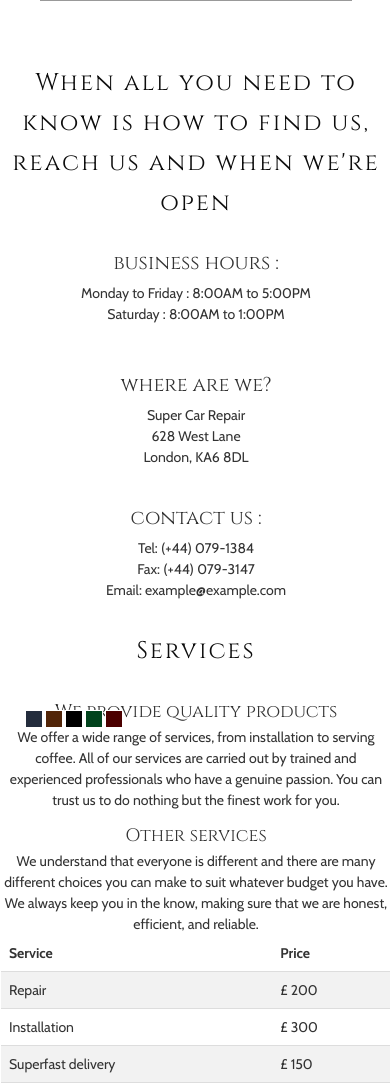
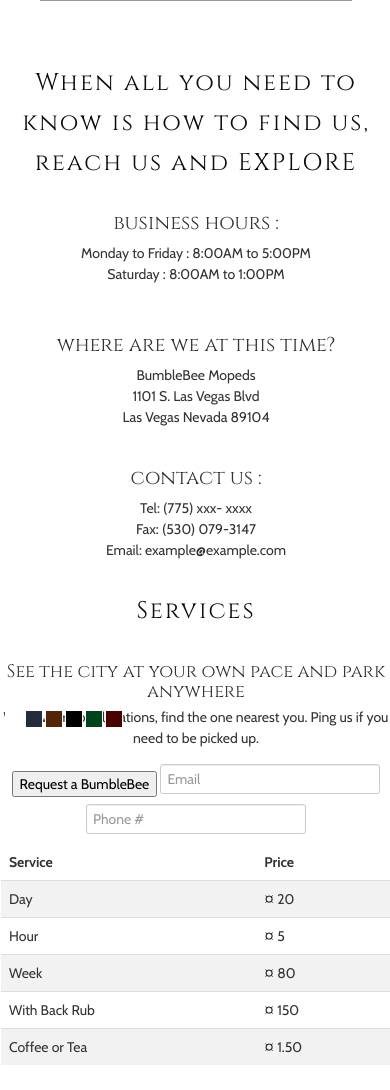
Before and after one commit to NevadaKiran/BumbleBee, a plain HTML site: page index.html in a window 390 px wide. Shown: the part 102-1192 px from the top of the page. Drawn offline with nearby package versions, Linux system fonts and the light colour scheme; some packages are replaced by stand-ins of ours.

Commit message:
minor changes, add middle button, no color yet, word changes

```diff
--- a/css/bootstrap_ie7.css
+++ b/css/bootstrap_ie7.css
@@ -1,3 +1,6 @@
 .gallery-item.first{
 	margin-left: 0;
 }
+html {
+	background-color: yellow;
+}
--- a/index.html
+++ b/index.html
@@ -3,12 +3,12 @@
 <head>
 	<meta http-equiv="content-type" content="text/html; charset=UTF-8">
 	<meta charset="utf-8">
-	<title>Local Business - Bootstrap</title>
+	<title>Local BumbleBee</title>
 	<meta name="viewport" content="width=device-width, initial-scale=1.0">
 	<meta name="description" content="">
 	<meta name="author" content="">
-	<meta name="geo.placename" content="WC1B, london">
-	<meta name="geo.position" content="51.51954;-0.125549" />
+	<meta name="geo.placename" content="Las Vegas, NV, USA">
+	<meta name="geo.position" content="36.1699410;-115.1398300" />
 
 	<link rel="stylesheet" href="css/themes/default/bootstrap.css" type="text/css">
 	<link rel="stylesheet" href="css/themes/default/bootstrap-responsive.css" type="text/css">
@@ -51,9 +51,9 @@
 
 				<div class="row-fluid logo">
 					<div class="span12">
-						<span class="logo_top">EST.&nbsp;&nbsp;<i class="icon-fire"></i>&nbsp;&nbsp;2013</span>
-						<h1>Bootstrap Local</h1>
-						<p>London</p>
+						<span class="logo_top">EST.&nbsp;&nbsp;<i class="icon-map-marker"></i>&nbsp;&nbsp;2017</span>
+						<h1>BumbleBee</h1>
+						<p>Las Vegas</p>
 						<hr>
 					</div>
 				</div><!--/logo-->
@@ -63,7 +63,7 @@
 						<div class="row-fluid">
 
 							<div class="offset1 span10">
-								<h2>When all you need to know is how to find us, reach us and when we're open</h2>
+								<h2>When all you need to know is how to find us, reach us and EXPLORE</h2>
 							</div>
 
 						</div>
@@ -82,11 +82,11 @@
 							<div class="row-fluid leave-gap">
 
 								<div class="span12">
-									<h3>where are we?</h3>
+									<h3>where are we at this time?</h3>
 
-									Super Car Repair<br />
-									628 West Lane<br />
-									London, KA6 8DL
+									BumbleBee Mopeds<br />
+									1101 S. Las Vegas Blvd<br />
+									Las Vegas Nevada 89104
 								</div>
 
 							</div>
@@ -96,8 +96,8 @@
 
 								<div class="span12">
 									<h3>contact us : </h3>
-									Tel:  (+44) 079-1384<br />
-									Fax: (+44) 079-3147<br />
+									Tel:  (775) xxx- xxxx<br />
+									Fax: (530) 079-3147<br />
 									Email: &#101;&#120;&#097;&#109;&#112;&#108;&#101;&#064;&#101;&#120;&#097;&#109;&#112;&#108;&#101;&#046;&#099;&#111;&#109;
 								</div>
 
@@ -117,15 +117,20 @@
 											<div class="span6">
 												<div class="media">
 													<div class="media-body">
-														<h4 class="media-heading">We provide quality products</h4>
-														We offer a wide range of services, from installation to serving coffee. All of our services are carried out by trained and experienced professionals who have a genuine passion. You can trust us to do nothing but the finest work for you.
+														<h4 class="media-heading">See the city at your own pace and park anywhere</h4>
+														We have mobile locations, find the one nearest you.  Ping us if you need to be picked up.
 													</div>
 												</div>
 
 												<div class="media">
 													<div class="media-body">
-														<h4 class="media-heading">Other services</h4>
-														We understand that everyone is different and there are many different choices you can make to suit whatever budget you have. We always keep you in the know, making sure that we are honest, efficient, and reliable.
+
+														<button type="request" name="button">Request a BumbleBee</button>
+														<input type="text" placeholder="Email"></input><br>
+														<input type="text" placeholder="Phone #"></input><br>
+														<!-- <input type="text" ng-model="slate_ctrl.slate.president_reasons" placeholder="REASONS"></input><br> -->
+
+
 													</div>
 												</div>
 											</div>
@@ -140,24 +145,24 @@
 													</thead>
 													<tbody>
 														<tr>
-															<td>Repair</td>
-															<td>&#163; 200</td>
+															<td>Day</td>
+															<td>&#164; 20</td>
 														</tr>
 														<tr>
-															<td>Installation</td>
-															<td>&#163; 300</td>
+															<td>Hour</td>
+															<td>&#164; 5</td>
 														</tr>
 														<tr>
-															<td>Superfast delivery</td>
-															<td>&#163; 150</td>
+															<td>Week</td>
+															<td>&#164; 80</td>
 														</tr>
 														<tr>
-															<td>Tune up</td>
-															<td>&#163; 150</td>
+															<td>With Back Rub</td>
+															<td>&#164; 150</td>
 														</tr>
 														<tr>
 															<td>Coffee or Tea</td>
-															<td>&#163; 1.50</td>
+															<td>&#164; 1.50</td>
 														</tr>
 													</tbody>
 												</table>
@@ -388,12 +393,15 @@
 
 						<a href="#" data-section="2" data-title="Browse or services and our prices" class="span3 floating-box">
 						<h3>Services</h3>
+						<button type="button" name="button">Request BumbleBee</button>
 						<ul>
 							<li>Fast delivery times</li>
 							<li>Free quote</li>
 							<li>Cash or Credit Card.</li>
 						</ul>
 						</a>
+
+
 
 						<a href="#" data-section="4" data-title="Find out what our customers have been saying" class="span3 floating-box">
 						<h3>Testimonials</h3>
--- a/js/global.js
+++ b/js/global.js
@@ -157,7 +157,7 @@ function initialize_map() {
 	var infowindow = new google.maps.InfoWindow();
 	google.maps.event.addListener( marker, 'click', function() {
 		// Setting the content of the InfoWindow
-		var content = '<div id="info" class="span6" style="height: 85px;"><strong>We are here</strong><p style="margin:0; padding:0">34 Botley Road,MIDDLETON,<br />EH23 3UZ</a></p>' + '</div>';
+		var content = '<div id="info" class="span6" style="height: 85px;"><strong>We are here</strong><p style="margin:0; padding:0"> 1101 S Las Vegas Blvd,<br />Las Vegas</a></p>' + '</div>';
 		infowindow.setContent(content );
 		infowindow.open(map, marker);
 	});
```
Also changed, not shown: css/images/gallery/moped1.jpeg (added), css/images/gallery/moped2.jpeg (added), css/images/gallery/moped3.jpeg (added), css/images/gallery/moped4.jpeg (added), css/images/gallery/moped5.jpeg (added), css/images/gallery/moped6.jpeg (added), css/images/gallery/moped7.jpeg (added), css/images/gallery/moped8.jpeg (added), css/images/gallery/moped9.jpeg (added).
